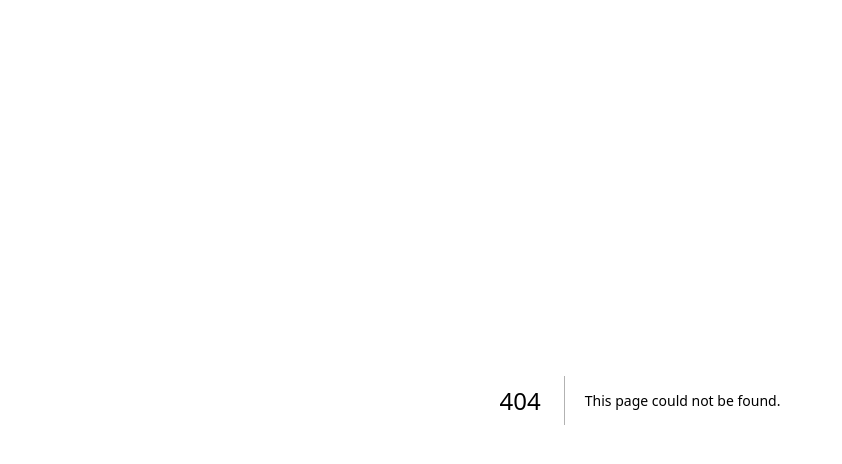
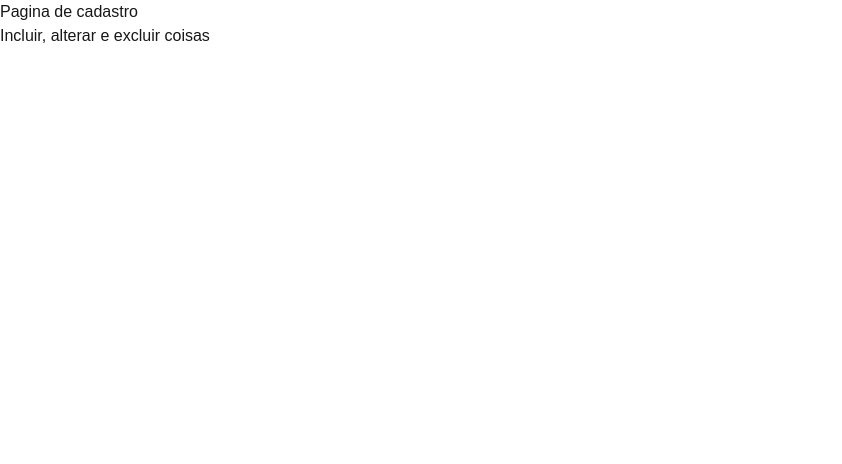
Before and after one commit to IgorBastos19/exercicios, a Next.js app: page /basicos/titulo in a window 1280 px wide. Before the commit this address had no page. Shown: the top 464 px of the page, without its empty margins (0-842 px from the left). Built offline with nearby package versions, Linux system fonts and the light colour scheme.

Commit message:
estudando

```diff
--- /dev/null
+++ b/app/basicos/titulo/page.tsx
@@ -0,0 +1,12 @@
+import Titulo from "../../../components/titulo";
+
+export default function usandoTitulo() {
+  return (
+    <div>
+      <Titulo
+        principal="Pagina de cadastro"
+        secundario="Incluir, alterar e excluir coisas"
+      />
+    </div>
+  );
+}
--- /dev/null
+++ b/components/titulo.jsx
@@ -0,0 +1,8 @@
+export default function Titulo(props) {
+  return (
+    <>
+      <h1>{props.principal}</h1>
+      <h2>{props.secundario}</h2>
+    </>
+  );
+}
```
